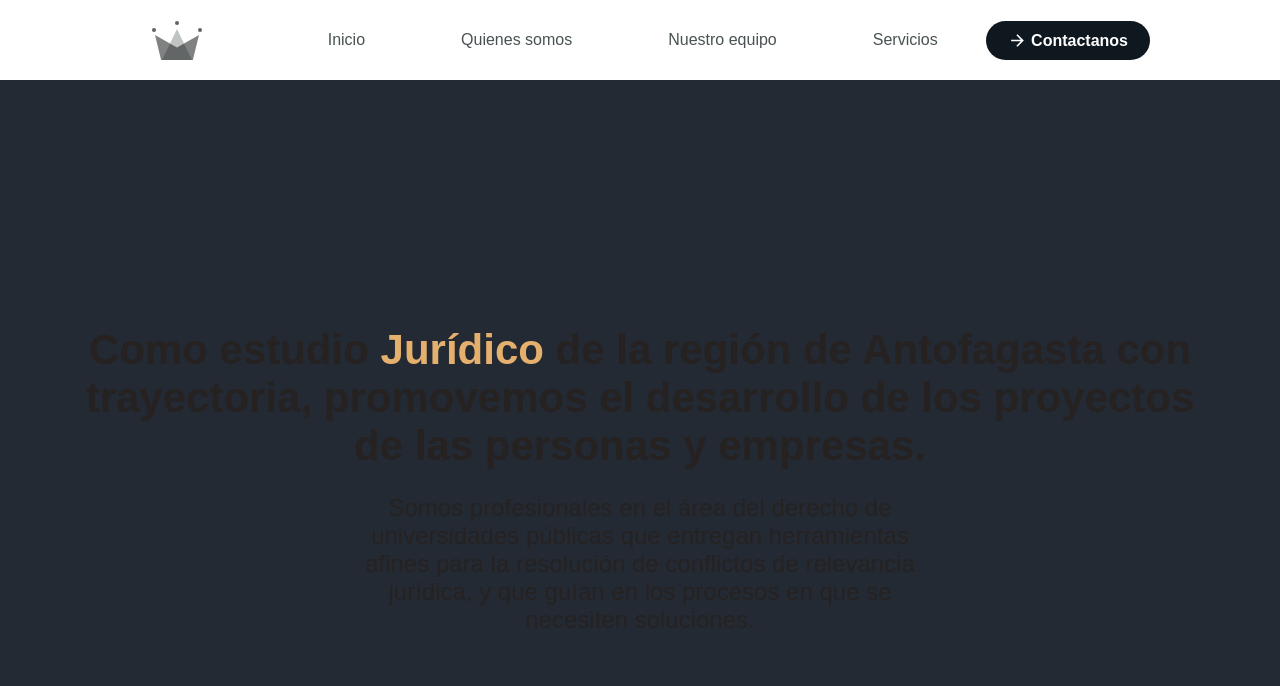
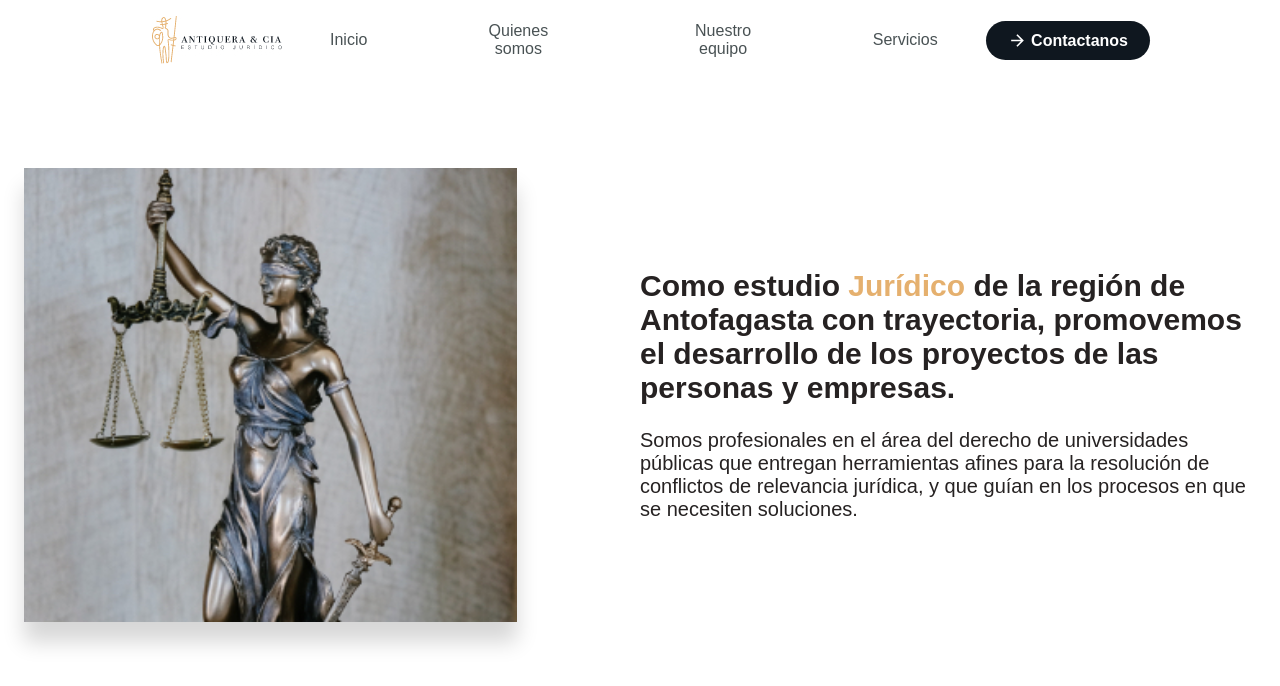
Before and after one commit to nctd/antiquera-landingpage, a React (Create React App) app: page / in a window 1280 px wide. Shown: the top 686 px of the page. Built offline with nearby package versions, Linux system fonts and the light colour scheme.

Commit message:
Imagen de menu y logo, grid 2 columns añadidos

```diff
--- a/src/components/header/header.component.jsx
+++ b/src/components/header/header.component.jsx
@@ -2,7 +2,7 @@ import React from "react";
 
 import { FaBars } from "react-icons/fa";
 
-import { ReactComponent as Logo } from "../../assets/crown.svg";
+import Logo from "../../assets/antiquera-logo.jpg";
 
 import {
   Nav,
@@ -22,7 +22,7 @@ const Header = ({ toggle }) => {
     <Nav>
       <HeaderContainer>
         <HeaderLogo to="/">
-          <Logo />
+          <img src={Logo} alt="antiquera-logo" />
         </HeaderLogo>
 
         <ResponsiveIcon onClick={toggle}>
--- a/src/components/header/header.styles.jsx
+++ b/src/components/header/header.styles.jsx
@@ -29,7 +29,7 @@ export const HeaderContainer = styled.div`
   z-index: 1;
   width: 80%;
   padding: 0 24px;
-  max-width: 1587px;
+  max-width: 1580px;
   // max-width: 1100px;
 `;
 
--- a/src/components/menu/menu.component.jsx
+++ b/src/components/menu/menu.component.jsx
@@ -10,20 +10,23 @@ import {
   MenuTitle,
   MenuSubtitle,
   SpanColor,
+  MenuColumn,
+  MenuImage,
 } from "./menu.styles";
 
 function Menu() {
   return (
     <MenuContainer>
-      <MenuBackground>
-        <ImageBackground />
-      </MenuBackground>
+      <MenuContent>
+        <MenuColumn>
+          <MenuImage src={Imagen} />
+        </MenuColumn>
 
-      <MenuContent>
+        <MenuColumn>
           <MenuTitle>
             Como estudio <SpanColor>Jurídico</SpanColor> de la región de
-          Antofagasta con trayectoria, promovemos el desarrollo de los proyectos
-          de las personas y empresas.
+            Antofagasta con trayectoria, promovemos el desarrollo de los
+            proyectos de las personas y empresas.
           </MenuTitle>
           <MenuSubtitle>
             Somos profesionales en el área del derecho de universidades públicas
@@ -31,6 +34,7 @@ function Menu() {
             relevancia jurídica, y que guían en los procesos en que se necesiten
             soluciones.
           </MenuSubtitle>
+        </MenuColumn>
       </MenuContent>
     </MenuContainer>
   );
--- a/src/components/menu/menu.styles.jsx
+++ b/src/components/menu/menu.styles.jsx
@@ -8,9 +8,34 @@ export const MenuContainer = styled.div`
   justify-content: center;
   align-items: center;
   padding: 0 30px;
-  height: 800px;
+  height: 600px;
   position: relative;
   z-index: 1;
+
+  @media screen and (max-width: 768px) {
+    height: 500px;
+  }
+`;
+
+export const MenuContent = styled.div`
+  flex: 1;
+  z-index: 3;
+  max-width: 1520px;
+  position: absolute;
+  padding: 8px 24px;
+  display: flex;
+  flex-direction: row;
+  // align-items: center;
+  //
+  // display: grid;
+  grid-template-columns: repeat(auto-fit, minmax(200px, 1fr));
+  align-items: center;
+  // margin-bottom: 30px;
+  margin-top: 30px;
+
+  @media screen and (max-width: 768px) {
+    flex-direction: column;
+  }
 `;
 
 export const MenuBackground = styled.div`
@@ -33,43 +58,38 @@ export const ImageBackground = styled.div`
   // background-image: src(${Imagen});
 `;
 
-export const MenuContent = styled.div`
-  flex: 1;
-  z-index: 3;
-  max-width: 1200px;
-  position: absolute;
-  padding: 8px 24px;
-  display: flex;
-  flex-direction: column;
-  align-items: center;
-`;
-
 export const MenuTitle = styled.h1`
   color: #262222;
-  font-size: 42px;
-  text-align: center;
+  font-size: 30px;
+  text-align: left;
 
   @media screen and (max-width: 768px) {
     font-size: 20px;
+    padding-top: 40px;
+    text-align: center;
   }
 
   @media screen and (max-width: 480px) {
     font-size: 15px;
+    padding-top: 40px;
+    text-align: center;
   }
 `;
 
 export const MenuSubtitle = styled.p`
   margin-top: 24px;
   color: #262222;
-  font-size: 24px;
-  text-align: center;
-  max-width: 600px;
+  font-size: 20px;
+  text-align: left;
+  // max-width: 600px;
 
   @media screen and (max-width: 768px) {
     font-size: 15px;
+    text-align: center;
   }
   @media screen and (max-width: 480px) {
     font-size: 12px;
+    text-align: center;
   }
 `;
 
@@ -85,3 +105,23 @@ export const SpanColor = styled.span`
 //   margin-left: 8px;
 //   font-size: 20px;
 // `;
+
+export const MenuColumn = styled.div`
+  display: flex;
+  flex-direction: column;
+  flex-basis: 100%;
+  flex: 1;
+`;
+
+export const MenuImage = styled.img`
+  box-shadow: 0px 20px 20px #00000029;
+  width: 80%;
+  // object-fit: cover;
+
+  @media screen and (max-width: 768px) {
+    width: 100%;
+  }
+  @media screen and (max-width: 480px) {
+    width: 100%;
+  }
+`;
```
Lines whose indentation alone changed are shown as unchanged.
